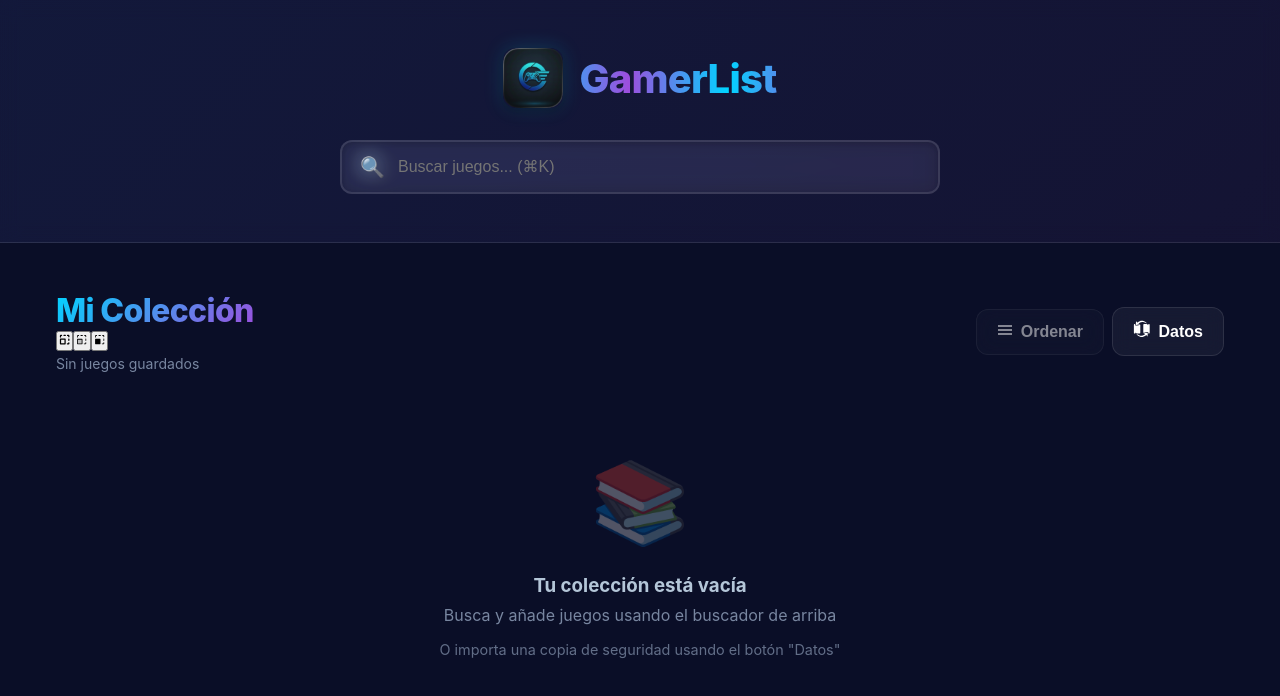
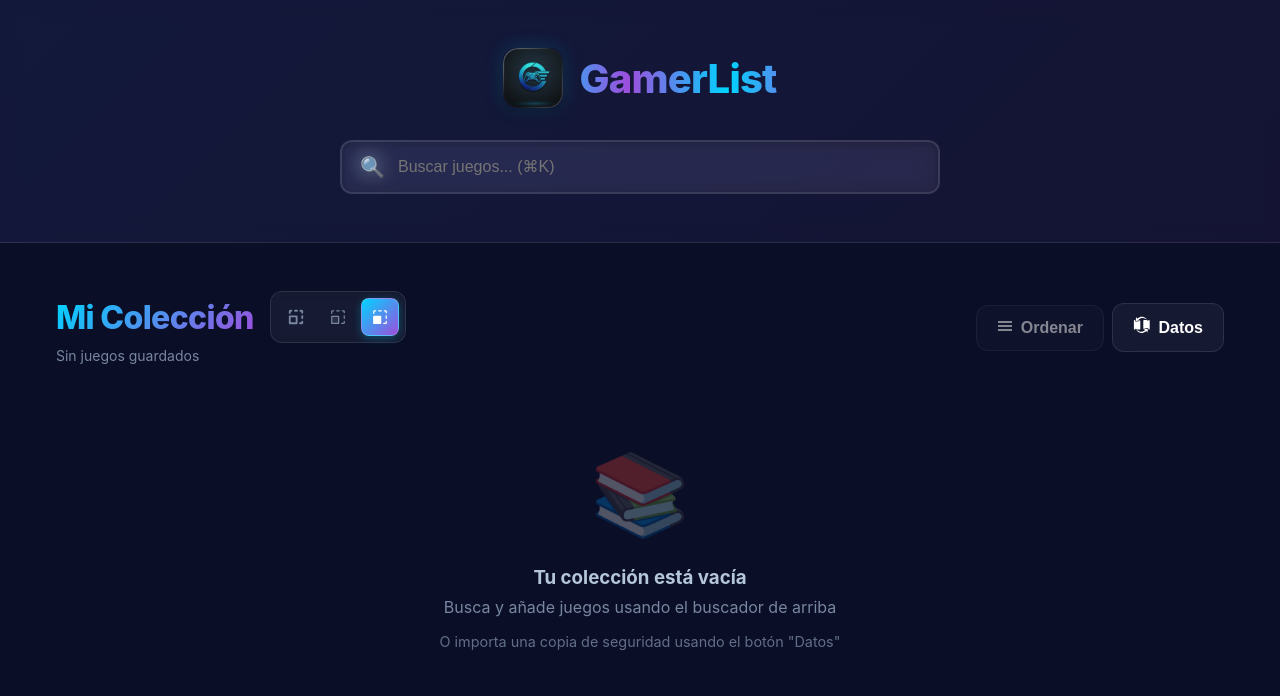
Before and after one commit to imc89/GamerList, a React (Vite) app: page / in a window 1280 px wide. Shown: the top 696 px of the page. Built offline with nearby package versions, Linux system fonts and the light colour scheme.

Commit message:
fix: image path for GitHub Pages

```diff
--- a/src/components.css
+++ b/src/components.css
@@ -1702,3 +1702,94 @@
     transform: translateY(-2px);
     box-shadow: 0 4px 12px rgba(239, 68, 68, 0.3);
 }
+
+/* Resize Controls - PREMIUM STYLE */
+.collection-title-row {
+    display: flex;
+    align-items: center;
+    gap: var(--spacing-md);
+    flex-wrap: wrap;
+}
+
+.resize-controls {
+    display: flex;
+    align-items: center;
+    gap: 4px;
+    background: rgba(255, 255, 255, 0.05);
+    padding: 6px;
+    border-radius: 12px;
+    border: 1px solid rgba(255, 255, 255, 0.1);
+    backdrop-filter: blur(5px);
+}
+
+.resize-btn {
+    display: flex;
+    align-items: center;
+    justify-content: center;
+    background: transparent;
+    border: 1px solid transparent;
+    color: var(--color-text-muted);
+    padding: 8px;
+    border-radius: 8px;
+    cursor: pointer;
+    font-size: 1.25rem;
+    transition: all 0.2s ease;
+}
+
+.resize-btn:hover {
+    color: var(--color-text-primary);
+    background: rgba(255, 255, 255, 0.1);
+    transform: translateY(-1px);
+}
+
+.resize-btn.active {
+    color: white;
+    background: var(--gradient-accent);
+    box-shadow: 0 2px 8px rgba(0, 212, 255, 0.3);
+    border: 1px solid rgba(255, 255, 255, 0.2);
+}
+
+/* Grid Variances */
+/* Large is default (minmax(180px, 1fr)) */
+.collection-grid.large {
+    grid-template-columns: repeat(auto-fill, minmax(180px, 1fr)) !important;
+}
+
+.collection-grid.medium {
+    grid-template-columns: repeat(auto-fill, minmax(140px, 1fr)) !important;
+}
+
+.collection-grid.small {
+    grid-template-columns: repeat(auto-fill, minmax(100px, 1fr)) !important;
+    gap: var(--spacing-sm) !important;
+}
+
+/* Adjustments for smaller cards */
+.collection-grid.small .collection-game-card {
+    border-radius: 12px;
+}
+
+.collection-grid.small .game-card-image {
+    font-size: 1rem;
+    margin-top: 5px;
+}
+
+.collection-grid.small .game-card-content {
+    padding: 6px 8px;
+}
+
+.collection-grid.small .game-card-title {
+    font-size: 0.75rem;
+    line-height: 1.1;
+    -webkit-line-clamp: 1;
+    line-clamp: 1;
+}
+
+.collection-grid.small .btn-remove {
+    width: 24px;
+    height: 24px;
+    padding: 0;
+    font-size: 0.75rem;
+    top: 4px;
+    right: 4px;
+}
```
